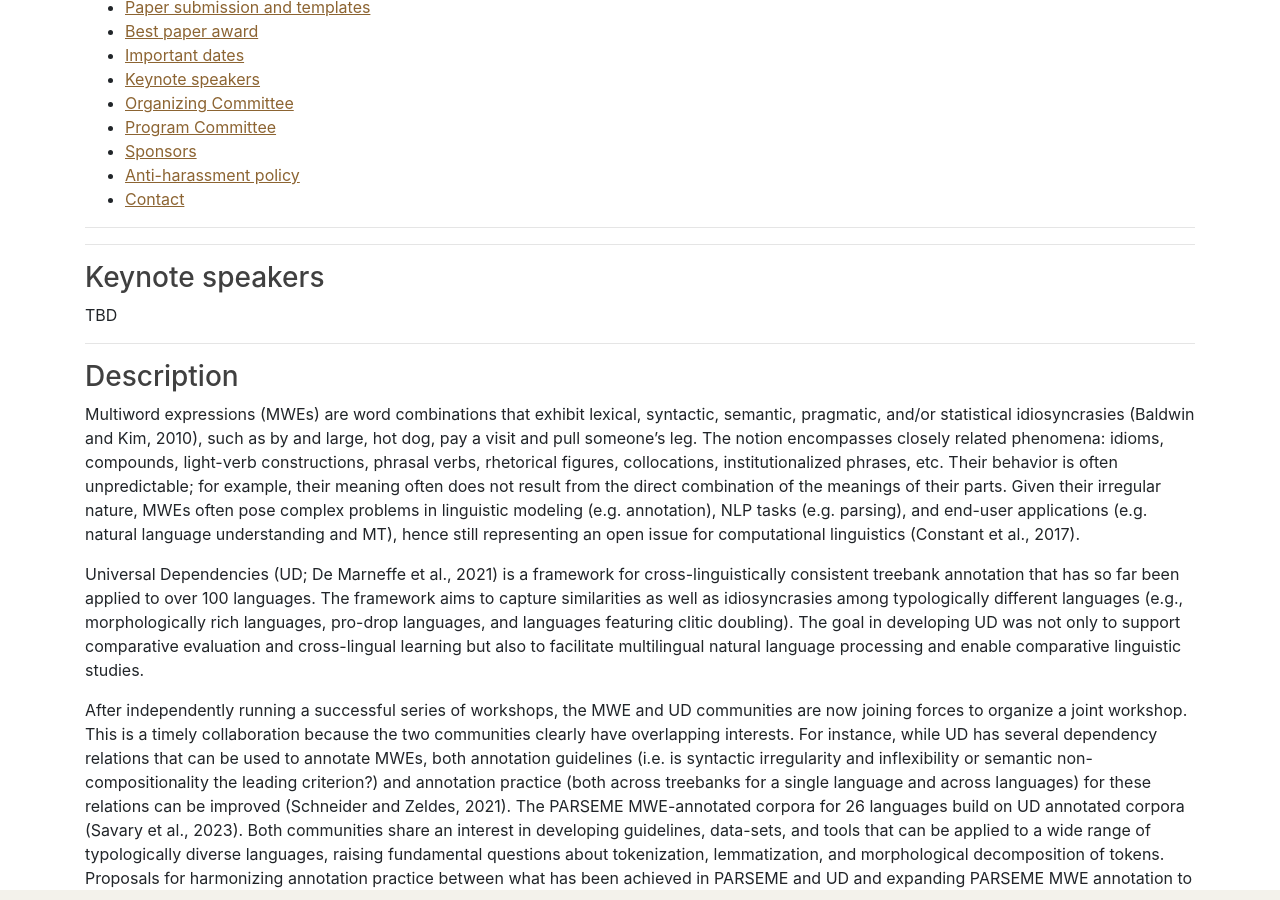
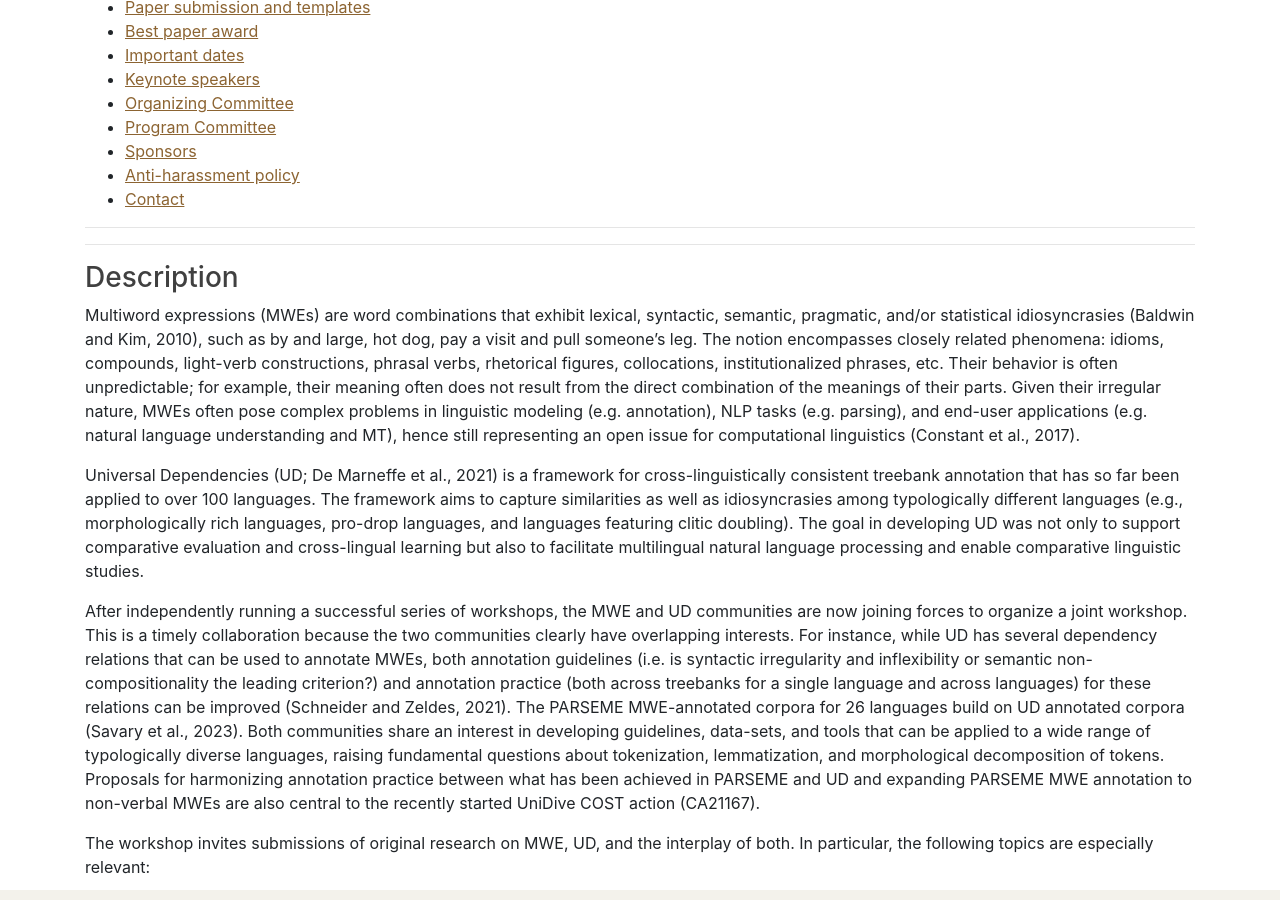
Before and after one commit to multiword/multiword.github.io, a Jekyll site: the page built from mweud2024/index.md, in a window 1280 px wide and 900 px high, scrolled down 599 px. Built offline with Jekyll 4.4.1, drawn with Linux system fonts in a browser that asks for light colours; comment, search, counter and statistics services are not loaded.

Commit message:
Move Keynote speakers section after Important dates

```diff
--- a/mweud2024/index.md
+++ b/mweud2024/index.md
@@ -67,11 +67,6 @@
 
 TBD
 -->
------
-
-### <a name="keynotes">Keynote speakers </a>
-
-TBD
 
 ------
 
```
Also changed, not shown: other parts of mweud2024/index.md (+6 -0 lines).
